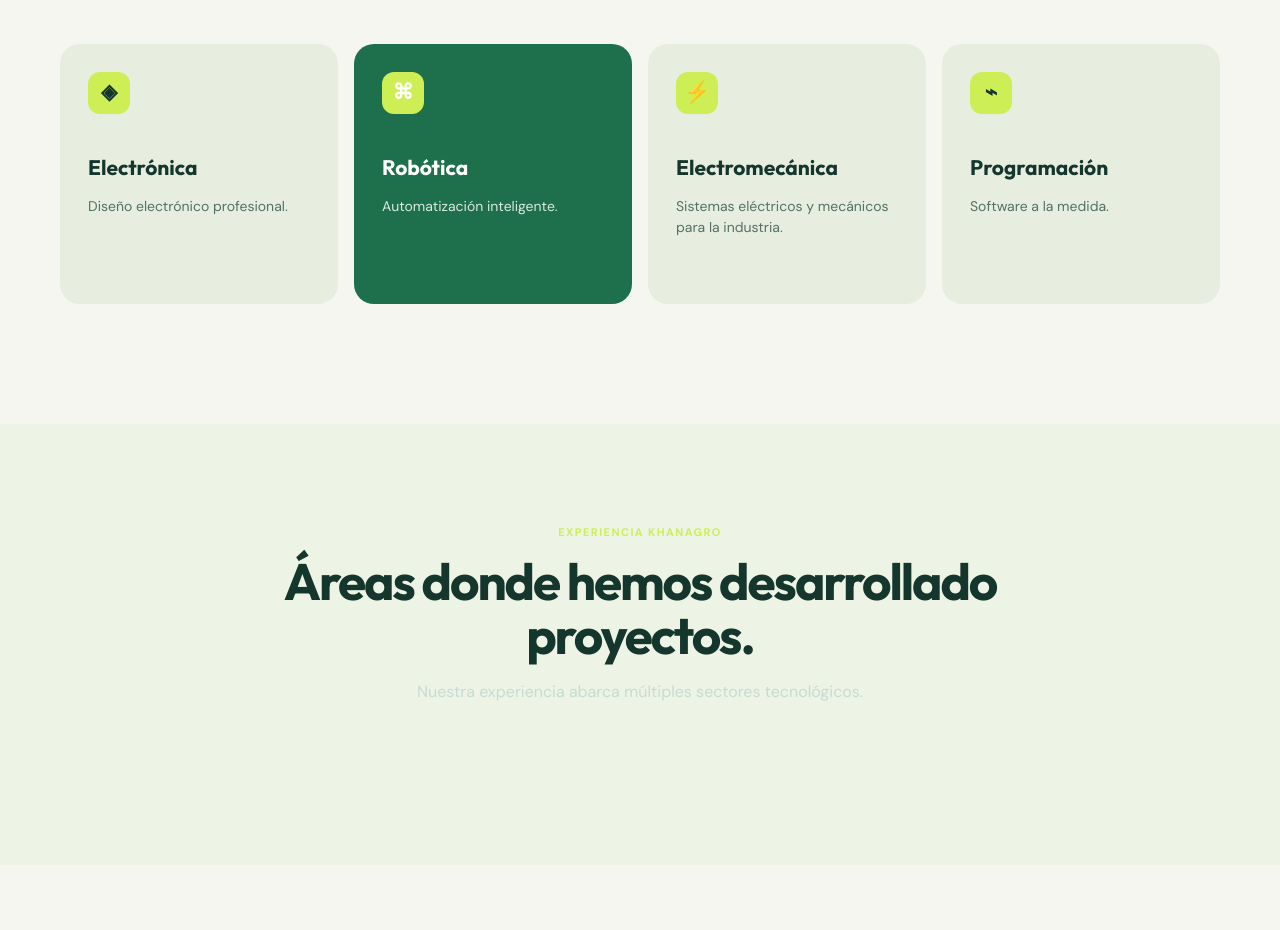
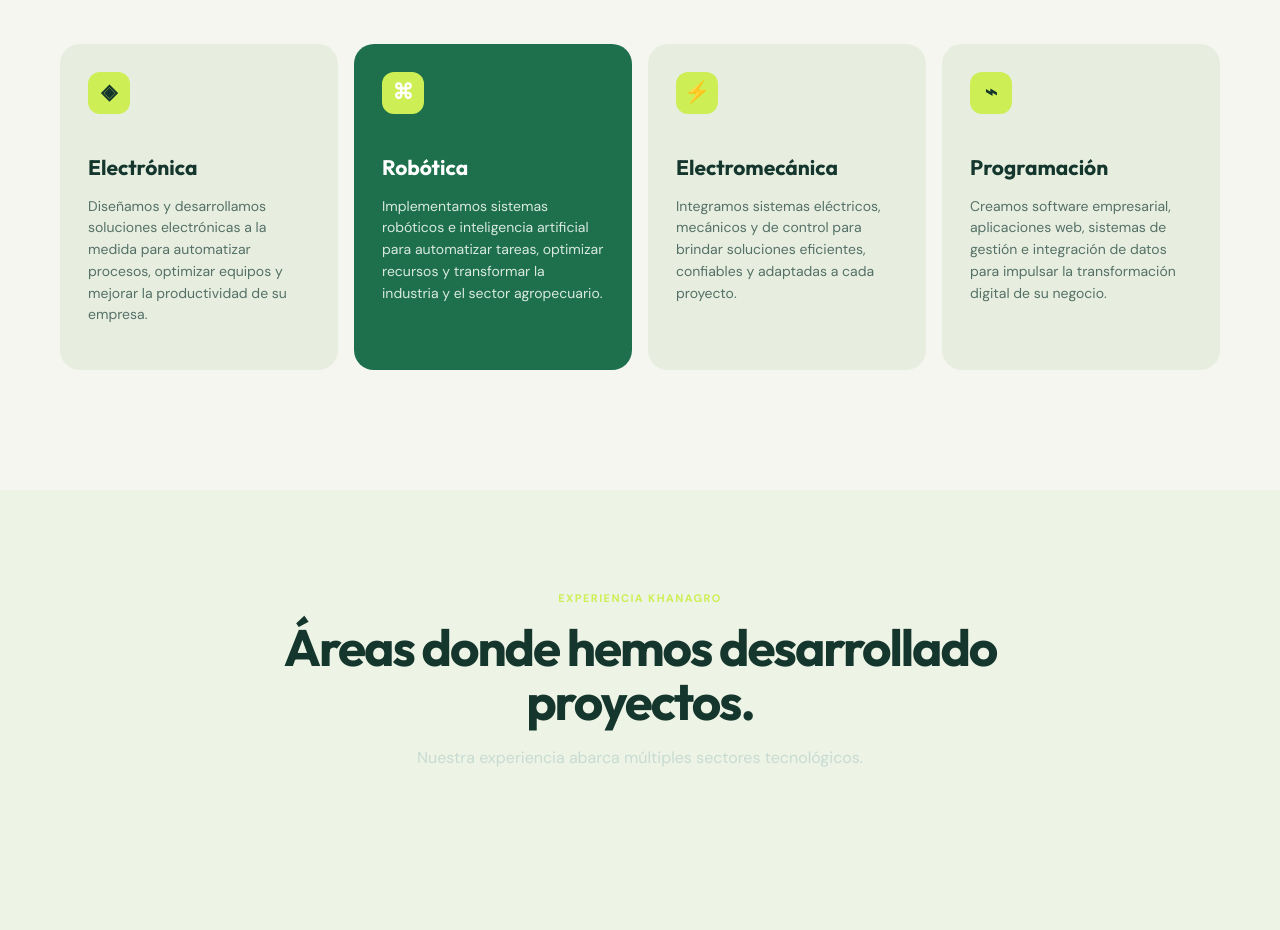
Before and after one commit to juaneco1991/P-gina-KhanAgro, a Python web app: template templates/index.html in a window 1280 px wide. Shown: the part 1948-2878 px from the top of the page. Run offline with Jinja, Linux system fonts and the light colour scheme; the template is opened without the code that fills it, so the values that code supplies are empty.

Commit message:
Update service descriptions in index.html
cambio en descripciones para trabajos

```diff
--- a/templates/index.html
+++ b/templates/index.html
@@ -194,25 +194,25 @@
         <article>
             <div class="icon">◈</div>
             <h3>Electrónica</h3>
-            <p>Diseño electrónico profesional.</p>
+            <p>Diseñamos y desarrollamos soluciones electrónicas a la medida para automatizar procesos, optimizar equipos y mejorar la productividad de su empresa.</p>
         </article>
 
         <article class="dark">
             <div class="icon">⌘</div>
             <h3>Robótica</h3>
-            <p>Automatización inteligente.</p>
+            <p>Implementamos sistemas robóticos e inteligencia artificial para automatizar tareas, optimizar recursos y transformar la industria y el sector agropecuario.</p>
         </article>
 
         <article>
             <div class="icon">⚡</div>
             <h3>Electromecánica</h3>
-            <p>Sistemas eléctricos y mecánicos para la industria.</p>
+            <p>Integramos sistemas eléctricos, mecánicos y de control para brindar soluciones eficientes, confiables y adaptadas a cada proyecto.</p>
         </article>
 
         <article>
             <div class="icon">⌁</div>
             <h3>Programación</h3>
-            <p>Software a la medida.</p>
+            <p>Creamos software empresarial, aplicaciones web, sistemas de gestión e integración de datos para impulsar la transformación digital de su negocio.</p>
         </article>
 
     </div>
```
